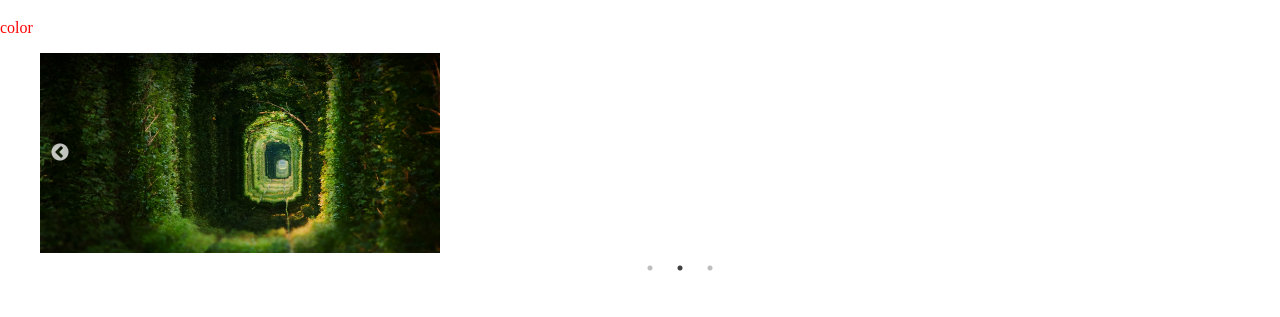
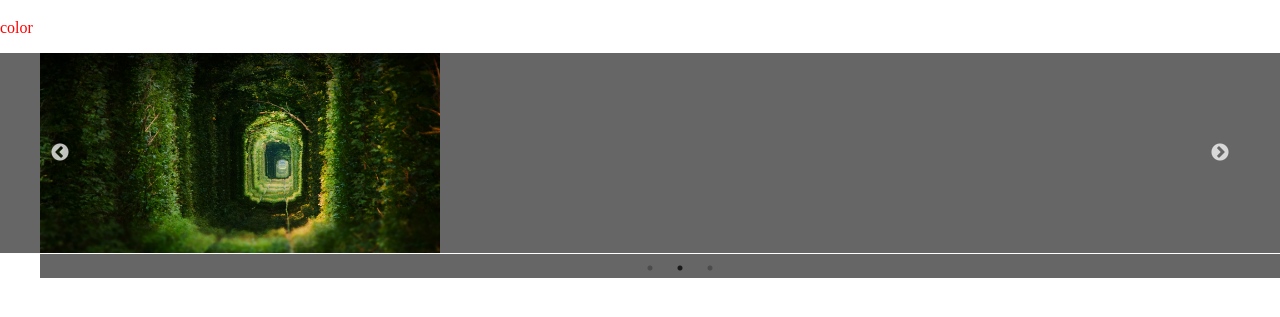
Before and after one commit to takanori-terasako/salon_reproduction, a website: page html/index.html in a window 1280 px wide. Shown: the part 61-378 px from the top of the page. Drawn offline with nearby package versions, Linux system fonts and the light colour scheme; files that its build step writes are made by us from their sources; grey boxes are pictures that could not be loaded.

Commit message:
style.scss変更しました。

```diff
--- a/_src/sass/style.scss
+++ b/_src/sass/style.scss
@@ -5,7 +5,7 @@
 }
 
 ul {
-  // background-color: #666;
+  background-color: #666;
   li {
     list-style: none;
   }
```
